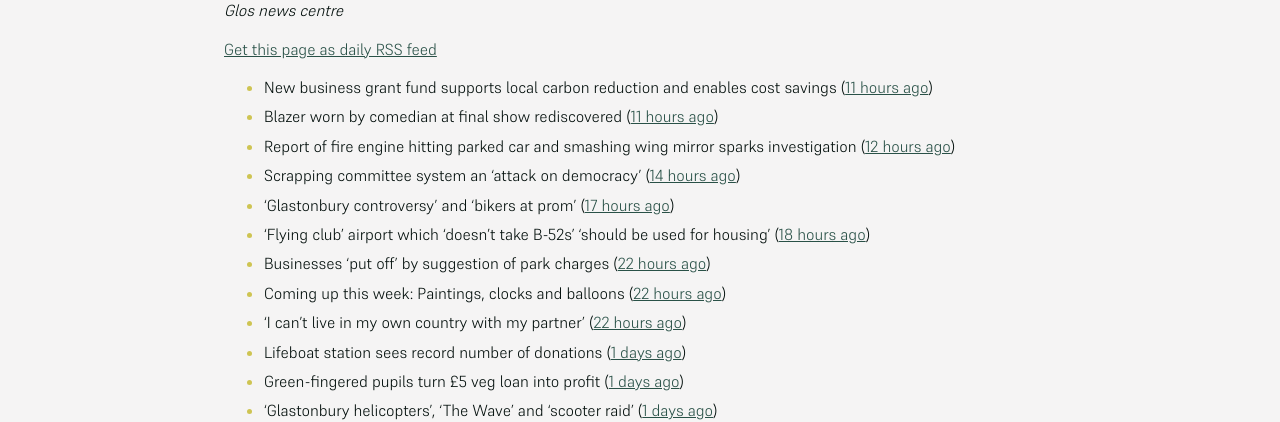
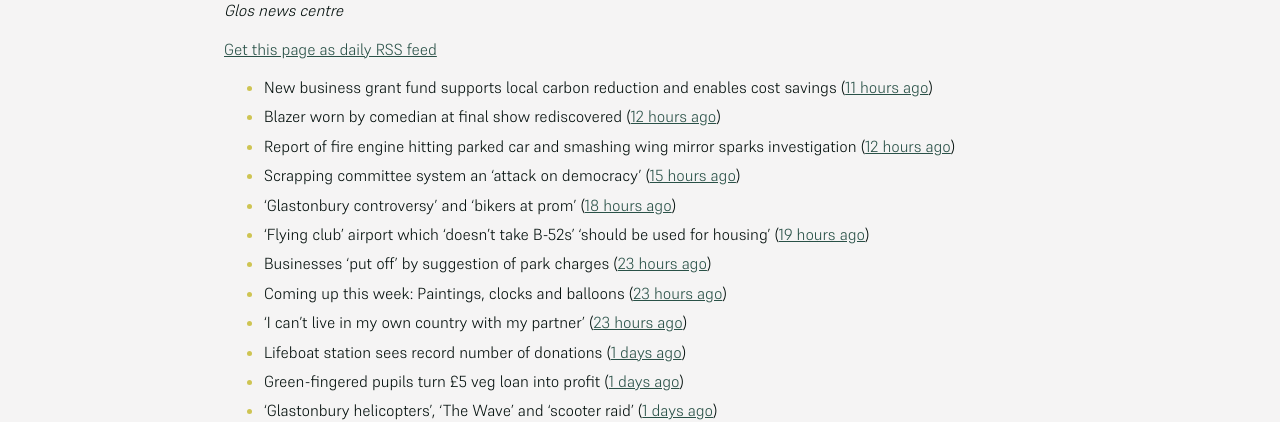
Before and after one commit to mat-0/cheltenham-open-data, a Jekyll site: the page built from _pages/news.md, in a window 1280 px wide. Shown: the part 296-718 px from the top of the page. Built offline with Jekyll 4.4.1, drawn with Linux system fonts in a browser that asks for light colours; some of the changed text lies outside the part shown.

Commit message:
Updated 2025-07-01 05:02:18

```diff
--- a/_pages/news.md
+++ b/_pages/news.md
@@ -13,14 +13,14 @@ _sources: BBC, Glos Police, Cheltenham Borough Council, and Glos news centre_
 
 <!-- news_marker starts -->
 - New business grant fund supports local carbon reduction and enables cost savings ([11 hours ago](https://www.cheltenham.gov.uk/news/article/3026/new_business_grant_fund_supports_local_carbon_reduction_and_enables_cost_savings))
-- Blazer worn by comedian at final show rediscovered ([11 hours ago](https://www.bbc.com/news/articles/c0j44n1y72zo))
+- Blazer worn by comedian at final show rediscovered ([12 hours ago](https://www.bbc.com/news/articles/c0j44n1y72zo))
 - Report of fire engine hitting parked car and smashing wing mirror sparks investigation ([12 hours ago](https://gloucesternewscentre.co.uk/report-of-fire-engine-hitting-parked-car-and-smashing-wing-mirror-sparks-investigation/))
-- Scrapping committee system an 'attack on democracy' ([14 hours ago](https://www.bbc.com/news/articles/c5ykgp79nl8o))
-- 'Glastonbury controversy' and 'bikers at prom' ([17 hours ago](https://www.bbc.com/news/articles/ce8zz12ldqeo))
-- ‘Flying club’ airport which ‘doesn’t take B-52s’ ‘should be used for housing’ ([18 hours ago](https://gloucesternewscentre.co.uk/flying-club-airport-which-doesnt-take-b-52s-should-be-used-for-housing/))
-- Businesses 'put off' by suggestion of park charges ([22 hours ago](https://www.bbc.com/news/articles/c62gz7y2d5zo))
-- Coming up this week: Paintings, clocks and balloons ([22 hours ago](https://www.bbc.com/news/articles/c36x778377eo))
-- 'I can't live in my own country with my partner' ([22 hours ago](https://www.bbc.com/news/articles/czrynlevnpgo))
+- Scrapping committee system an 'attack on democracy' ([15 hours ago](https://www.bbc.com/news/articles/c5ykgp79nl8o))
+- 'Glastonbury controversy' and 'bikers at prom' ([18 hours ago](https://www.bbc.com/news/articles/ce8zz12ldqeo))
+- ‘Flying club’ airport which ‘doesn’t take B-52s’ ‘should be used for housing’ ([19 hours ago](https://gloucesternewscentre.co.uk/flying-club-airport-which-doesnt-take-b-52s-should-be-used-for-housing/))
+- Businesses 'put off' by suggestion of park charges ([23 hours ago](https://www.bbc.com/news/articles/c62gz7y2d5zo))
+- Coming up this week: Paintings, clocks and balloons ([23 hours ago](https://www.bbc.com/news/articles/c36x778377eo))
+- 'I can't live in my own country with my partner' ([23 hours ago](https://www.bbc.com/news/articles/czrynlevnpgo))
 - Lifeboat station sees record number of donations ([1 days ago](https://www.bbc.com/news/articles/cn81zed7x34o))
 - Green-fingered pupils turn £5 veg loan into profit ([1 days ago](https://www.bbc.com/news/articles/cj3rnep1lr2o))
 - 'Glastonbury helicopters', 'The Wave' and 'scooter raid' ([1 days ago](https://www.bbc.com/news/articles/cy8kek9m1y4o))
```
Also changed, not shown: other parts of _pages/news.md (+1 -1 lines), _data/flood.json (+4 -4 lines), index.md (+3 -3 lines).
